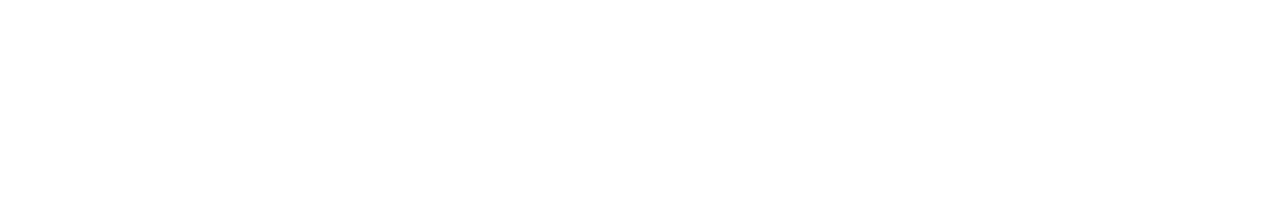
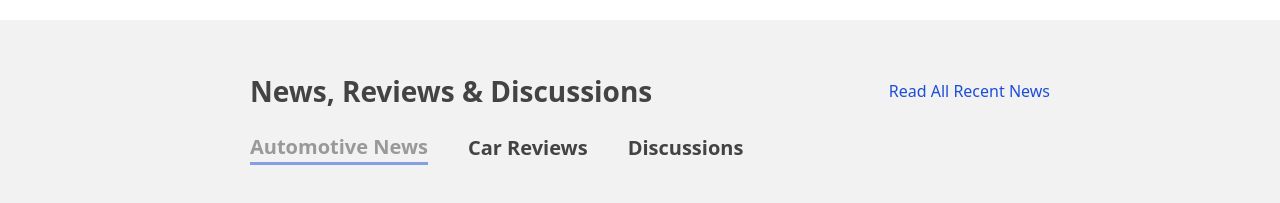
Before and after one commit to shariq001/q2-assignments, a Next.js app in the folder 10-assignment/: page / in a window 1280 px wide. Shown: the part 8443-8646 px from the top of the page. Before the commit the page ends 8463 px from the top, so only its background shows below. Built offline with nearby package versions, Linux system fonts and the light colour scheme.

Commit message:
10-assignment

```diff
--- a/10-assignment/app/page.tsx
+++ b/10-assignment/app/page.tsx
@@ -2199,6 +2199,27 @@ const Home = () => {
         </div>
       </div>
 
+      {/* Section 14 */}
+      <div className='flex flex-col gap-[20px] px-[250px] py-[50px] bg-[#f2f2f2] text-[#434343]'>
+        <div className='flex justify-between items-center w-[800px]'>
+          <h1 className='text-[28px] text-[#434343] font-semibold'>News, Reviews & Discussions</h1>
+          <Link href='' className='text-blue-700 hover:underline'>Read All Recent News</Link>
+        </div>
+        <nav className='flex justify-start gap-[40px] items-center text-[#434343] font-semibold text-[20px] pb-[10px]'>
+          <button type='button' className=' animate-pulse border-b-[3px] border-blue-700 '>Automotive News</button>
+          <button type='button'>Car Reviews</button>
+          <button type='button'>Discussions</button>
+        </nav>
+
+        <div className='flex flex-col gap-[10px]'>
+
+          {/* 1 */}
+          <div className='flex justify-center gap-[15px] items-center h-[150px]'>
+
+          </div>
+        </div>
+      </div>
+
 
 
 
```
